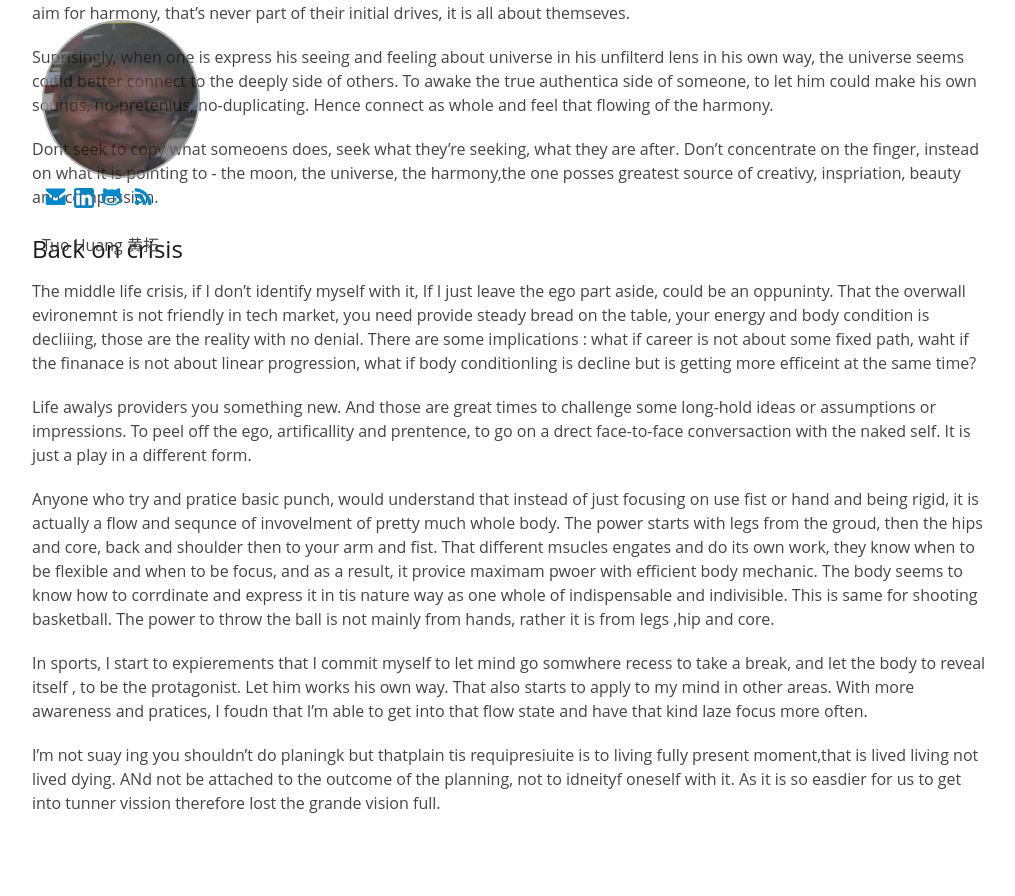
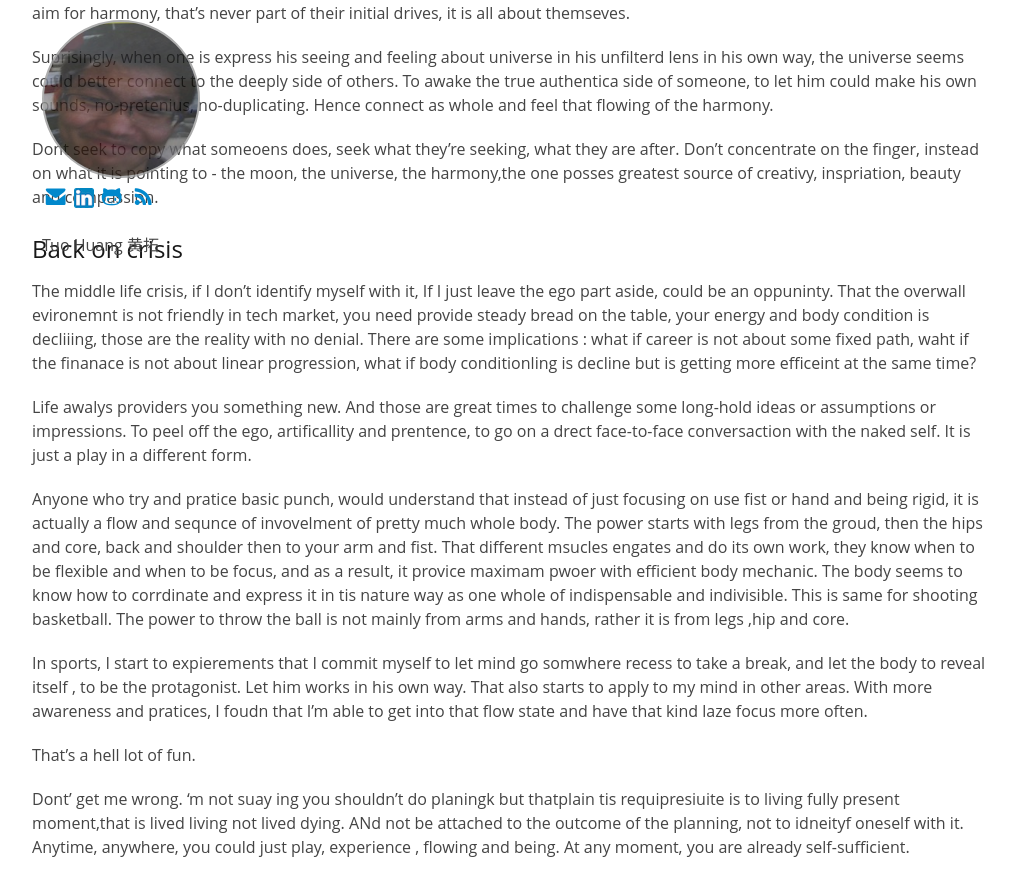
Before and after one commit to tuo/tuo.github.io, a Jekyll site: the page built from midlife crisis as programmer and AI.md, in a window 1280 px wide and 900 px high, scrolled down 5721 px. Shown: the top 896 px of the window, without its empty margins (128-1143 px from the left). Built offline with Jekyll 4.4.1, drawn with Linux system fonts in a browser that asks for light colours; our own code applies the rules of GitHub Pages for plain Markdown files; before the commit the page ends 6577 px from its top, so only the background shows below that.

Commit message:
commited

```diff
--- a/midlife crisis as programmer and AI.md
+++ b/midlife crisis as programmer and AI.md
@@ -144,12 +144,10 @@ The middle life crisis, if I don't identify myself with it, If I just leave the
 
 Life awalys providers you something new. And those are great times  to challenge some long-hold ideas or assumptions or impressions. To peel off the ego, artificallity and prentence, to go on a drect face-to-face conversaction with the naked self. It is just a play in a different form.
 
-Anyone who try and pratice basic punch, would understand that instead of just focusing on use fist or hand and being rigid,   it is actually a flow and sequnce of invovelment of pretty much whole body.  The power starts with legs from the groud, then the hips and core, back and shoulder then to your arm and fist. That different msucles engates and do its own work, they know when to be flexible and when to be focus, and as a result, it provice maximam pwoer with efficient body mechanic. The body seems to know how to corrdinate and express it in tis nature way as one whole of indispensable and indivisible. This is same for shooting basketball. The power to throw the ball is not mainly from hands, rather it is from legs ,hip and core.
+Anyone who try and pratice basic punch, would understand that instead of just focusing on use fist or hand and being rigid,   it is actually a flow and sequnce of invovelment of pretty much whole body.  The power starts with legs from the groud, then the hips and core, back and shoulder then to your arm and fist. That different msucles engates and do its own work, they know when to be flexible and when to be focus, and as a result, it provice maximam pwoer with efficient body mechanic. The body seems to know how to corrdinate and express it in tis nature way as one whole of indispensable and indivisible. This is same for shooting basketball. The power to throw the ball is not mainly from arms and hands, rather it is from legs ,hip and core.
 
-In sports, I start to expierements that I commit myself to let mind go somwhere recess to take a break, and let the body to reveal itself , to be the protagonist. Let him works his own way. That also starts to apply to my mind in other areas. With more awareness and pratices, I foudn that I'm able to get into that flow state and have that kind laze focus more often.
+In sports, I start to expierements that I commit myself to let mind go somwhere recess to take a break, and let the body to reveal itself , to be the protagonist. Let him works in his own way. That also starts to apply to my mind in other areas. With more awareness and pratices, I foudn that I'm able to get into that flow state and have that kind laze focus more often.
 
+That's a hell lot of fun.
 
-
-
-
-I'm not suay ing you shouldn't do planingk but thatplain tis requipresiuite is to living fully present moment,that is lived living not lived dying.  ANd not be attached to the outcome of the planning, not to idneityf oneself with it. As it is so easdier for us to get into tunner vission therefore lost the grande vision full.
+Dont' get me wrong.  'm not suay ing you shouldn't do planingk but thatplain tis requipresiuite is to living fully present moment,that is lived living not lived dying.  ANd not be attached to the outcome of the planning, not to idneityf oneself with it. Anytime, anywhere, you could just play, experience , flowing and being. At any moment, you are already self-sufficient.
```
